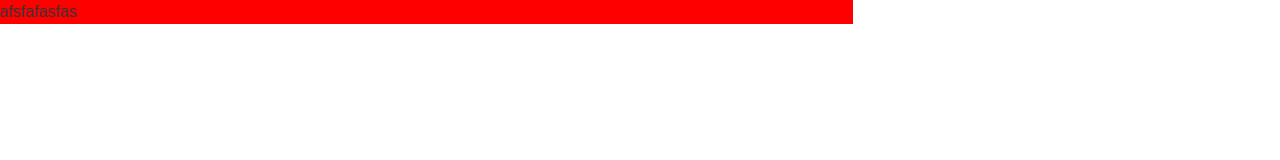
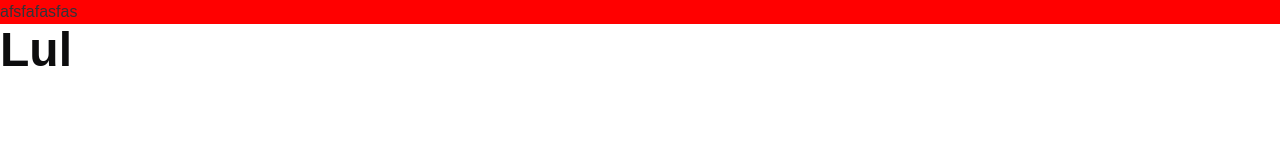
Before and after one commit to MatheusFernandesLuz/ProjetoKUBE, a website: page index.html in a window 1280 px wide. Drawn offline with nearby package versions, Linux system fonts and the light colour scheme.

Commit message:
testendenasjfoiashf

```diff
--- a/index.html
+++ b/index.html
@@ -12,9 +12,10 @@
 </head>
 <body>
 
-    <div class="col col-8" style="background-color: red">
+    <div class="col col-12" style="background-color: red">
       afsfafasfas
     </div>
+    <h1>Lul</h1>
 
     <!-- Kube JS + jQuery are used for some functionality, but are not required for the basic setup -->
     <script src="https://ajax.googleapis.com/ajax/libs/jquery/2.1.4/jquery.min.js"></script>
```
